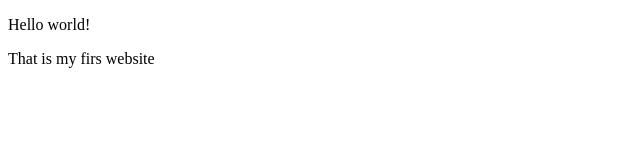
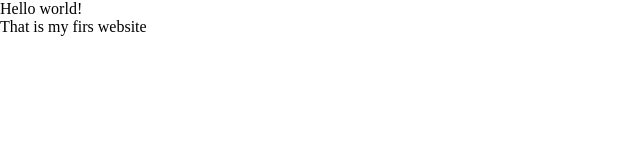
Before and after one commit to borzelo/project1, a plain HTML site: page test1/index.html in a window 1280 px wide. Shown: the whole page, without its empty margins (0-640 px from the left). Drawn offline with Linux system fonts and the light colour scheme; files whose address does not match are found by name.

Commit message:
third commit

```diff
--- a/test1/index.html
+++ b/test1/index.html
@@ -3,7 +3,7 @@
 <head>
     <meta charset="UTF-8">
     <meta name="viewport" content="width=device-width, initial-scale=1.0">
-
+    <link rel="stylesheet" href="/test1/style.css"></link>
     <title>Document</title>
 </head>
 <body>
```
Also changed, not shown: 1 other file.
